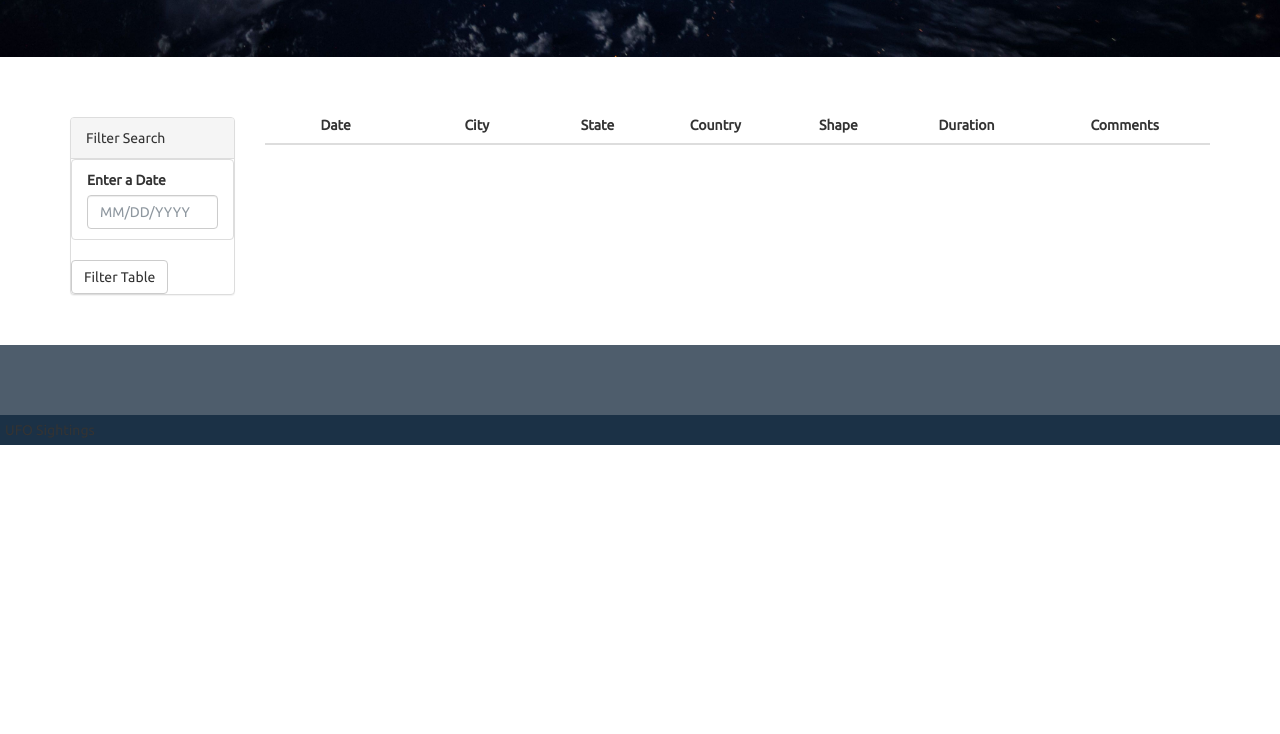
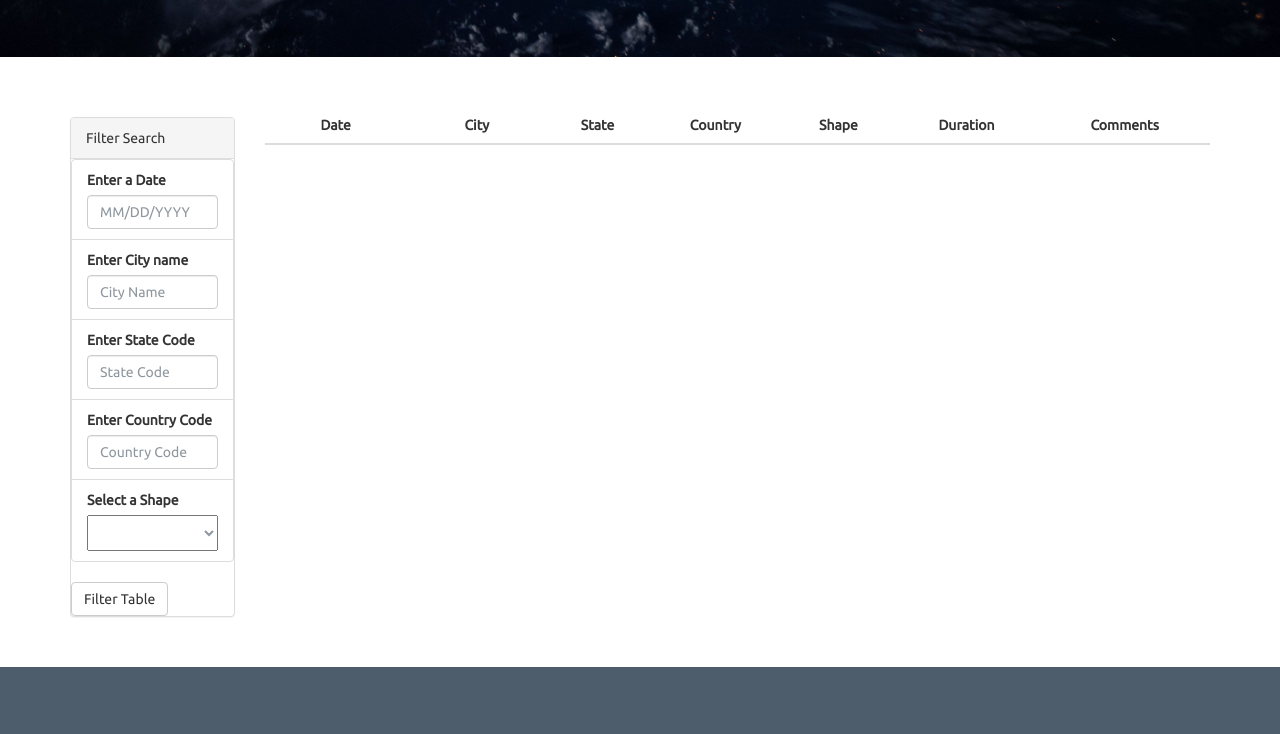
Before and after one commit to kimchikimchi/14-javascript-challenge, a plain HTML site: page UFO-level-1/index.html in a window 1280 px wide. Shown: the part 555-1289 px from the top of the page. Before the commit the page ends 1000 px from the top, so only its background shows below. Drawn offline with nearby package versions, Linux system fonts and the light colour scheme.

Commit message:
- Adding extra form elements for filter criteria

```diff
--- a/UFO-level-1/index.html
+++ b/UFO-level-1/index.html
@@ -39,6 +39,24 @@
                         <label for="date">Enter a Date</label>
                         <input class="form-control" id="datetime" type="text" placeholder="MM/DD/YYYY">
                       </li>
+                      <li class="filter list-group-item">
+                        <label for="city">Enter City name</label>
+                        <input class="form-control" id="city" type="text" placeholder="City Name">
+                      </li>
+                      <li class="filter list-group-item">
+                        <label for="state">Enter State Code</label>
+                        <input class="form-control" id="state" type="text" placeholder="State Code">
+                      </li>
+                      <li class="filter list-group-item">
+                        <label for="country">Enter Country Code</label>
+                        <input class="form-control" id="country" type="text" placeholder="Country Code">
+                      </li>
+                      <li class="filter list-group-item">
+                        <label>Select a Shape</label>
+                        <select id='shape' name='shape_list'>
+                          <!-- option tags will be populated by JS at page loading-->
+                        </select>
+                      </li>
                     </ul>
                   </div>
                   <button id="filter-btn" type="button" class="btn btn-default">Filter Table</button>
```
